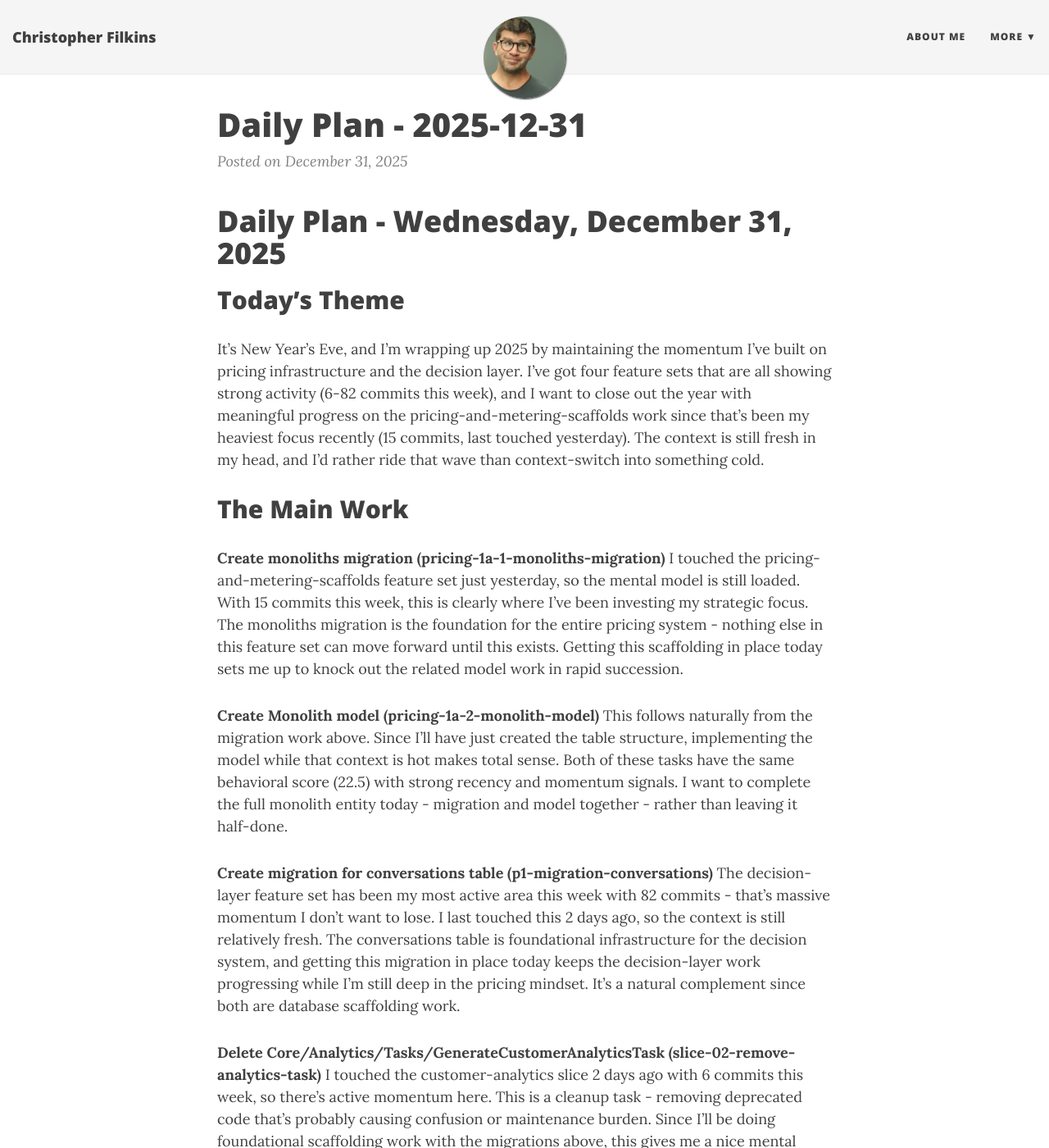
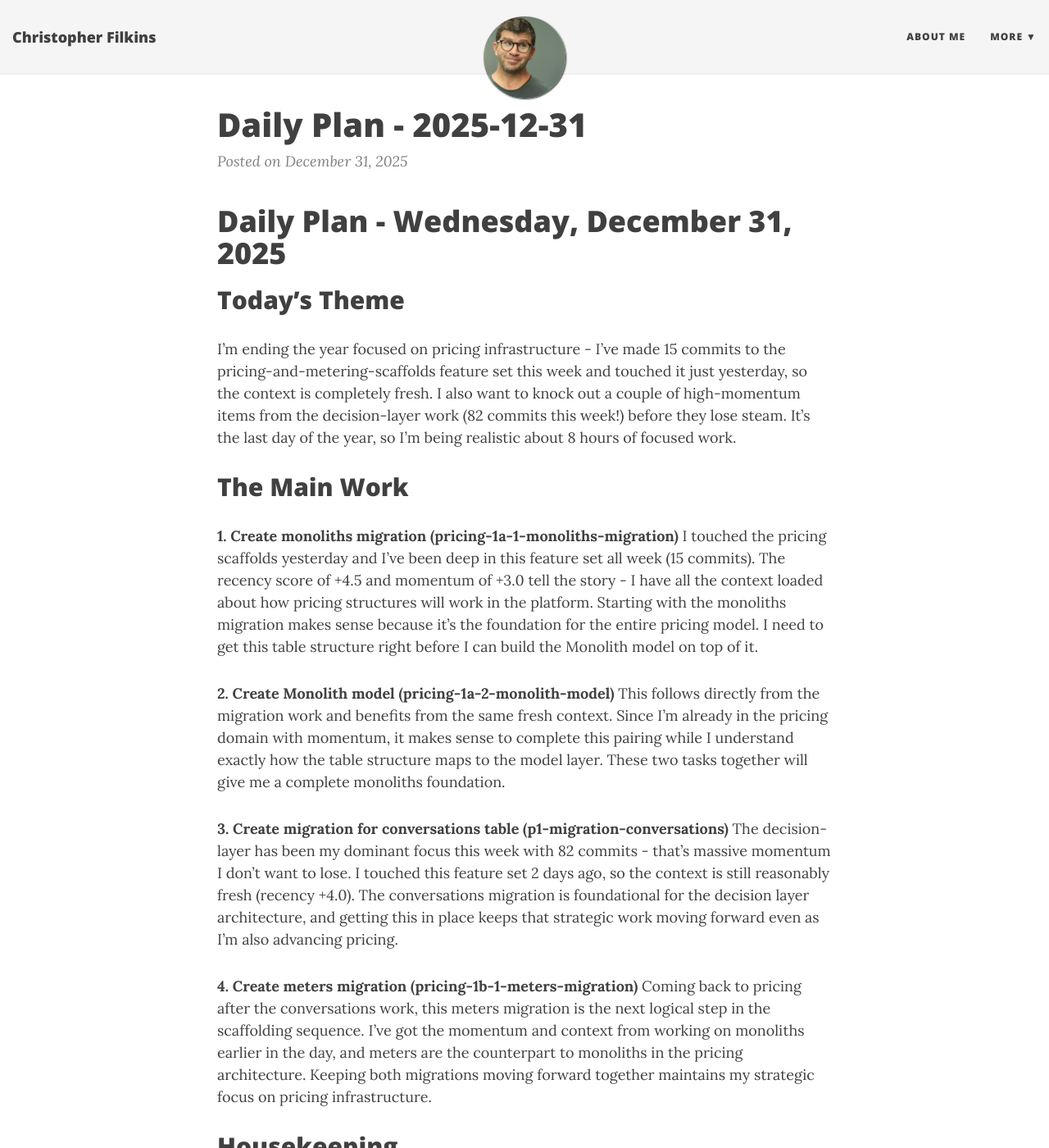
Before and after one commit to filchyboy/filchyboy.github.io, a Jekyll site: the page built from _posts/2025-12-31-todays-plan.md, in a window 1280 px wide and 1400 px high. Shown: the whole window at 82% size. Built offline with Jekyll 4.4.1, drawn with Linux system fonts in a browser that asks for light colours; nearby versions of some CDN libraries; some of the changed text lies outside the part shown.

Commit message:
Add daily plan: 2025-12-31

```diff
--- a/_posts/2025-12-31-todays-plan.md
+++ b/_posts/2025-12-31-todays-plan.md
@@ -7,32 +7,32 @@ date: 2025-12-31
 # Daily Plan - Wednesday, December 31, 2025
 
 ## Today's Theme
-It's New Year's Eve, and I'm wrapping up 2025 by maintaining the momentum I've built on pricing infrastructure and the decision layer. I've got four feature sets that are all showing strong activity (6-82 commits this week), and I want to close out the year with meaningful progress on the pricing-and-metering-scaffolds work since that's been my heaviest focus recently (15 commits, last touched yesterday). The context is still fresh in my head, and I'd rather ride that wave than context-switch into something cold.
+I'm ending the year focused on pricing infrastructure - I've made 15 commits to the pricing-and-metering-scaffolds feature set this week and touched it just yesterday, so the context is completely fresh. I also want to knock out a couple of high-momentum items from the decision-layer work (82 commits this week!) before they lose steam. It's the last day of the year, so I'm being realistic about 8 hours of focused work.
 
 ## The Main Work
 
-**Create monoliths migration (pricing-1a-1-monoliths-migration)**
-I touched the pricing-and-metering-scaffolds feature set just yesterday, so the mental model is still loaded. With 15 commits this week, this is clearly where I've been investing my strategic focus. The monoliths migration is the foundation for the entire pricing system - nothing else in this feature set can move forward until this exists. Getting this scaffolding in place today sets me up to knock out the related model work in rapid succession.
+**1. Create monoliths migration (pricing-1a-1-monoliths-migration)**
+I touched the pricing scaffolds yesterday and I've been deep in this feature set all week (15 commits). The recency score of +4.5 and momentum of +3.0 tell the story - I have all the context loaded about how pricing structures will work in the platform. Starting with the monoliths migration makes sense because it's the foundation for the entire pricing model. I need to get this table structure right before I can build the Monolith model on top of it.
 
-**Create Monolith model (pricing-1a-2-monolith-model)**
-This follows naturally from the migration work above. Since I'll have just created the table structure, implementing the model while that context is hot makes total sense. Both of these tasks have the same behavioral score (22.5) with strong recency and momentum signals. I want to complete the full monolith entity today - migration and model together - rather than leaving it half-done.
+**2. Create Monolith model (pricing-1a-2-monolith-model)**
+This follows directly from the migration work and benefits from the same fresh context. Since I'm already in the pricing domain with momentum, it makes sense to complete this pairing while I understand exactly how the table structure maps to the model layer. These two tasks together will give me a complete monoliths foundation.
 
-**Create migration for conversations table (p1-migration-conversations)**
-The decision-layer feature set has been my most active area this week with 82 commits - that's massive momentum I don't want to lose. I last touched this 2 days ago, so the context is still relatively fresh. The conversations table is foundational infrastructure for the decision system, and getting this migration in place today keeps the decision-layer work progressing while I'm still deep in the pricing mindset. It's a natural complement since both are database scaffolding work.
+**3. Create migration for conversations table (p1-migration-conversations)**
+The decision-layer has been my dominant focus this week with 82 commits - that's massive momentum I don't want to lose. I touched this feature set 2 days ago, so the context is still reasonably fresh (recency +4.0). The conversations migration is foundational for the decision layer architecture, and getting this in place keeps that strategic work moving forward even as I'm also advancing pricing.
 
-**Delete Core/Analytics/Tasks/GenerateCustomerAnalyticsTask (slice-02-remove-analytics-task)**
-I touched the customer-analytics slice 2 days ago with 6 commits this week, so there's active momentum here. This is a cleanup task - removing deprecated code that's probably causing confusion or maintenance burden. Since I'll be doing foundational scaffolding work with the migrations above, this gives me a nice mental break midday. Deleting code is satisfying and low-risk, and it keeps the slice-02 momentum alive while I'm context-switching between features.
+**4. Create meters migration (pricing-1b-1-meters-migration)**
+Coming back to pricing after the conversations work, this meters migration is the next logical step in the scaffolding sequence. I've got the momentum and context from working on monoliths earlier in the day, and meters are the counterpart to monoliths in the pricing architecture. Keeping both migrations moving forward together maintains my strategic focus on pricing infrastructure.
 
 ## Housekeeping
 
 **Review PHPStan errors in ToonTokenVerifierTest.php**
-That file is showing 38 errors - the highest count in the entire codebase. Since I'll be writing new migrations and models today, I should peek at what's causing so many static analysis failures in our test suite. I don't need to fix all 38 today, but understanding the pattern might help me avoid similar issues in my new code.
+This file has 38 errors and is the top offender in my PHPStan report. Since I'm touching foundational code today with migrations and models, it's a good moment to clean up some technical debt in the test suite. I don't need to fix all 38, but I should understand what's breaking and maybe knock out a few.
 
-**Scan the 24 failed Jest tests**
-With a 97.8% pass rate, I'm close to full green on the JavaScript side. Twenty-four failures isn't overwhelming, and as I'm wrapping up the year, I should at least understand what's broken. If any are related to analytics (since I'm touching that today), I might be able to knock a few out.
+**Check accessibility violations**
+My a11y score is at 30% when the threshold is 90% - that's rough. I should at least review the 51 violations to understand what categories are causing problems. I won't fix them all today, but I need awareness before this gets worse.
 
 ## Parked
 
-The slice-05-crm-mailchimp work (reviewing the MailchimpAdapter) is showing the same momentum and recency as my customer-analytics task, but I'm setting it aside today. Reviewing adapter implementations requires deeper focus than I want to give on New Year's Eve, and it doesn't connect thematically with my scaffolding work. Same reasoning for the DecisionRecord immutability observer in the decision-layer - that's a more complex feature than basic migration work, and I'd rather maintain momentum on foundations than dive into observer patterns today.
+I'm deliberately setting aside the slice-02-customer-analytics and slice-05-crm-mailchimp tasks even though they both have good momentum (6 commits this week, touched 2 days ago). They're smaller cleanup items, and I want to maintain my strategic focus on pricing infrastructure and decision-layer foundations. Those slices can wait until next week when I have fresh energy in the new year.
 
-The meters migration and model work in pricing-and-metering-scaffolds are also high-priority (same 22.5 score), but I'm limiting myself to the monoliths side today. If I finish early and have energy, I'll pick those up, but I'd rather complete monoliths fully than leave both monoliths and meters half-done.
+The Meter model (pricing-1b-3-meter-model) is also parked for today - if I get through the four main tasks, I'll be thrilled. I'd rather complete migrations and one model thoroughly than rush through everything and lose quality on the last day of the year.
```
